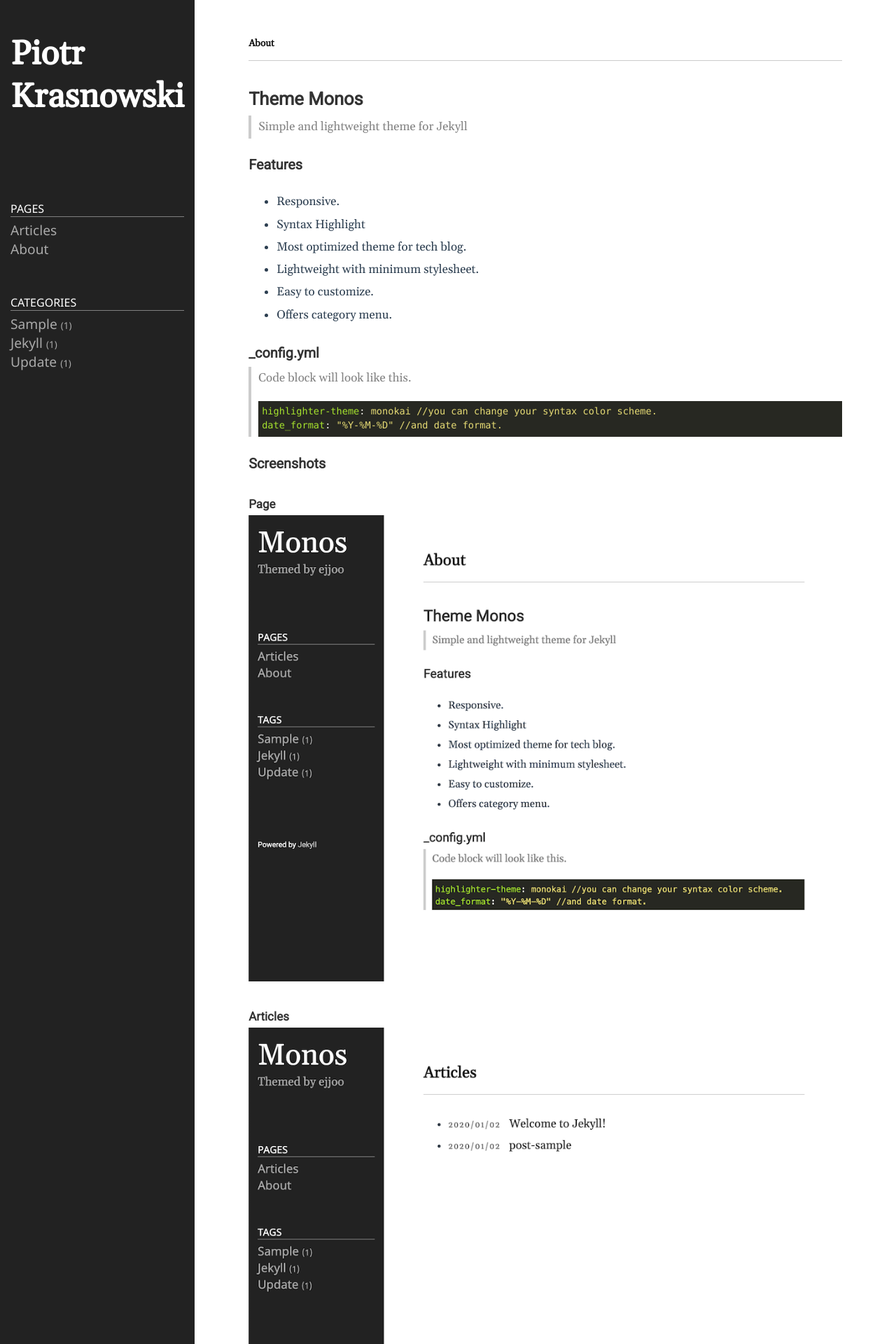
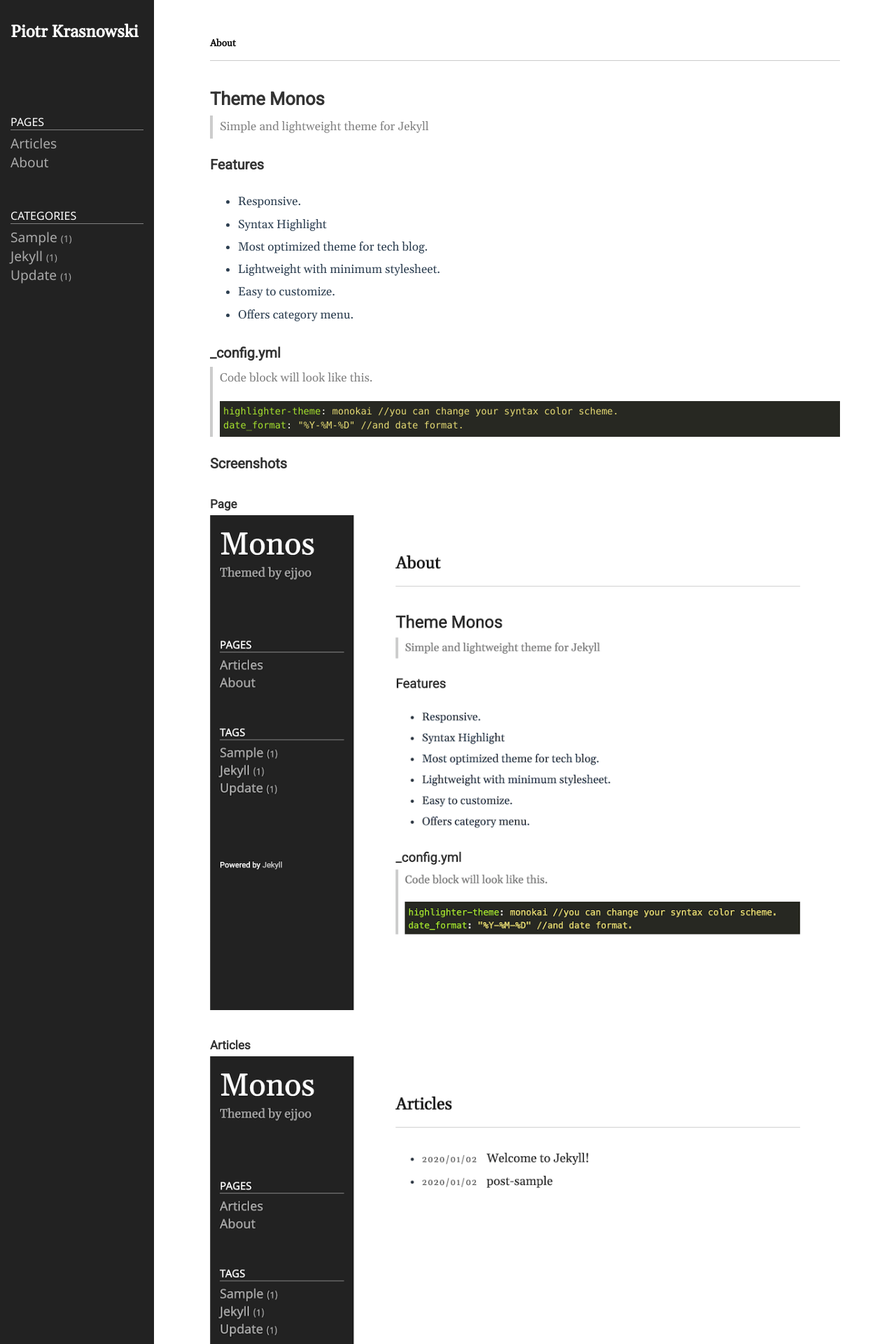
Before and after one commit to PiotrKrasnowski/piotrkrasnowski.github.io, a Jekyll site: the page built from README.md, in a window 1280 px wide. Shown: the top 1920 px of the page at 70% size. Built offline with Jekyll 4.4.1, drawn with Linux system fonts in a browser that asks for light colours.

Commit message:
Update sidebar.html

```diff
--- a/_includes/sidebar.html
+++ b/_includes/sidebar.html
@@ -1,6 +1,6 @@
 <div class="sidebar-item sidebar-header">
 	<div class='sidebar-brand'>
-		<a href="/about/"> <h1 style="font-size: 1.0em; "> {{ site.title }} </h1> </a>
+		<a href="/about/"> <h1 style="font-size: 0.5em; "> {{ site.title }} </h1> </a>
 	</div>
 	<p class="lead">{{ site.description }}</p>
 	{%- if social.github -%}
```
